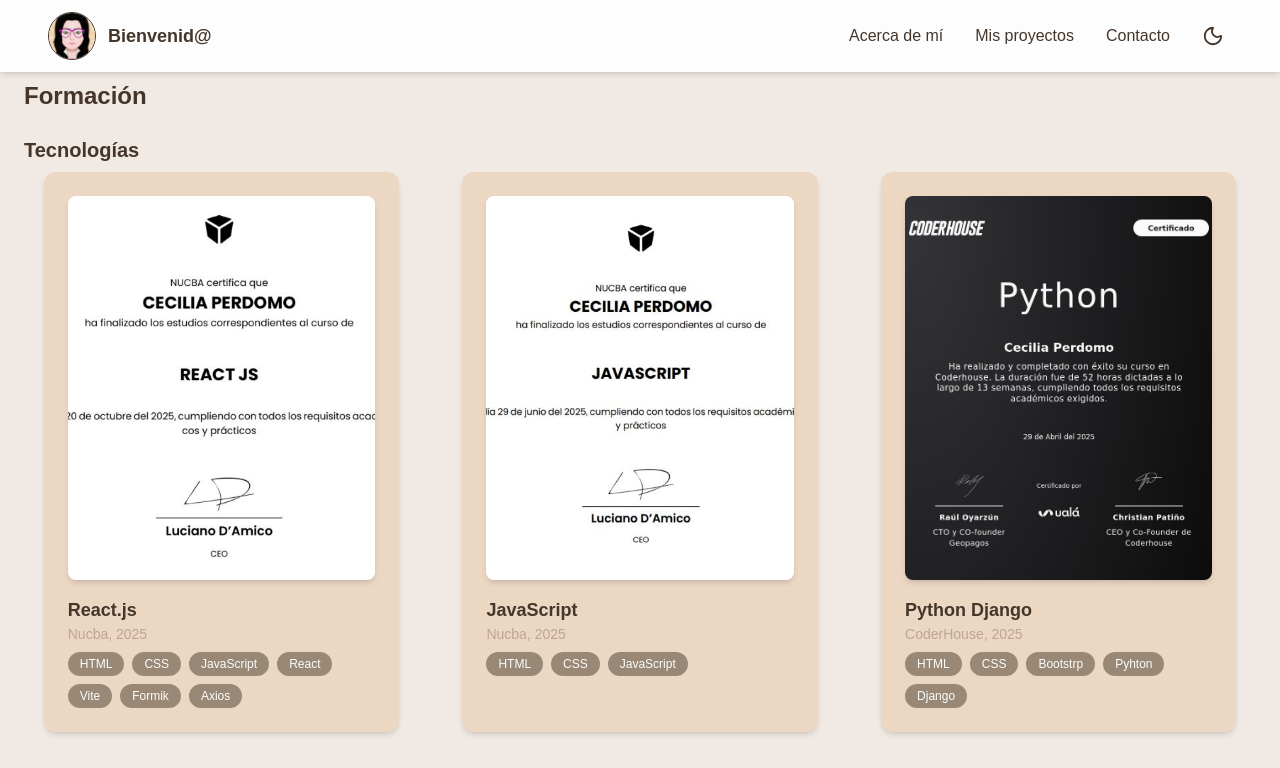
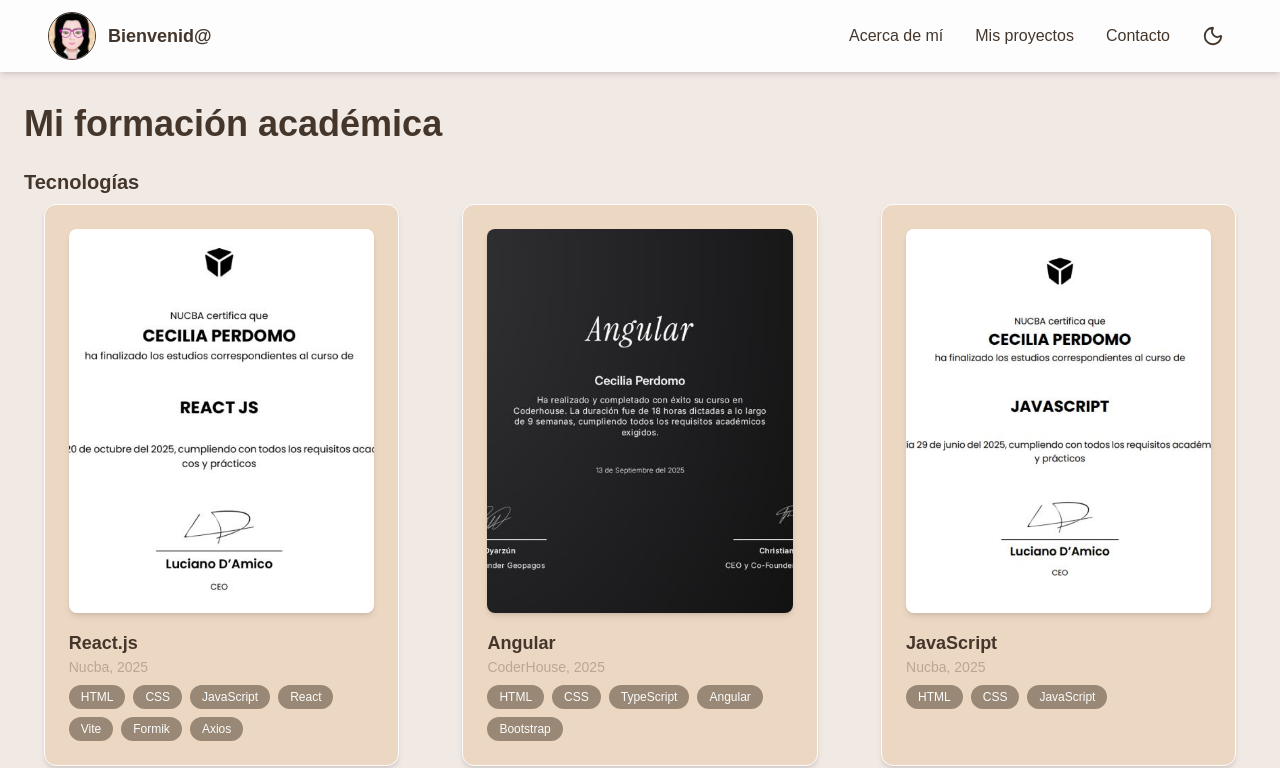
Before and after one commit to CeciliaBPerdomo/portfolio_cecilia, a React (Vite) app: page /estudios in a window 1280 px wide. Shown: the top 768 px of the page. Built offline with nearby package versions, Linux system fonts and the light colour scheme.

Commit message:
Correciones en mis estudios

```diff
--- a/src/componentes/AcercaDeMi/Acerca.jsx
+++ b/src/componentes/AcercaDeMi/Acerca.jsx
@@ -1,5 +1,6 @@
 import React from "react";
 import { motion } from "framer-motion"; // npm install framer-motion
+import { Link } from "react-router";
 
 const Acerca = () => {
   return (
@@ -52,13 +53,14 @@
               Hablemos de tu web ✉️
             </motion.a>
 
-            <motion.a
-              href="/estudios"
-              whileHover={{ scale: 1.05 }}
-              className="inline-block mt-4 px-8 py-3 bg-[var(--botones)] text-[var(--espacio-blanco)] rounded-2xl hover:bg-[var(--color-acento)] transition-colors duration-300 self-center md:self-start shadow-md"
-            >
-              Ver mis estudios 🎓
-            </motion.a>
+            <Link to="/estudios">
+              <motion.div
+                whileHover={{ scale: 1.05 }}
+                className="inline-block mt-4 px-8 py-3 bg-[var(--botones)] text-[var(--espacio-blanco)] rounded-2xl hover:bg-[var(--color-acento)] transition-colors duration-300 self-center md:self-start shadow-md"
+              >
+                Ver mis estudios 🎓
+              </motion.div>
+            </Link>
           </div>
         </div>
       </motion.div>
--- a/src/componentes/Estudios/MiCV.jsx
+++ b/src/componentes/Estudios/MiCV.jsx
@@ -1,5 +1,7 @@
 import React from 'react'
 import data from "../../data/cv.json"
+import { motion } from "framer-motion";
+
 
 const MiCV = () => {
 
@@ -8,13 +10,7 @@
             <ul className="w-full grid grid-cols-1 md:grid-cols-3 gap-6 justify-items-center">
 
                 {items.map((item, idx) => (
-                    <li
-                        key={idx}
-                        className="w-full md:w-[90%]
-                                   bg-[var(--bloques)]
-                                   p-6 rounded-xl shadow-md
-                                   text-[var(--color-encabezados)]"
-                    >
+                    <li key={idx} className="w-full md:w-[90%] bg-[var(--bloques)] p-6 rounded-xl shadow-md border border-[var(--espacio-blanco)] text-[var(--color-encabezados)]" >
 
                         {item.certificado && (
                             <img
@@ -25,7 +21,7 @@
                         )}
 
                         <h3 className="text-lg font-semibold">
-                             {item.titulo}
+                            {item.titulo}
                         </h3>
 
                         <p className="text-sm text-[var(--color-destacado-marronsuave)] mb-2">
@@ -34,19 +30,43 @@
 
 
 
-                        <div className="flex flex-wrap gap-2">
+                        <motion.div
+                            className="flex flex-wrap gap-2"
+                            initial="hidden"
+                            whileInView="visible"
+                            viewport={{ once: true }}
+                            variants={{
+                                hidden: { opacity: 0, y: 10 },
+                                visible: {
+                                    opacity: 1,
+                                    y: 0,
+                                    transition: {
+                                        duration: 0.5,
+                                        ease: "easeOut",
+                                        staggerChildren: 0.08
+                                    }
+                                }
+                            }}
+                        >
                             {item.habilidades.map((skill, i) => (
-                                <span
+                                <motion.span
                                     key={i}
                                     className="px-3 py-1
-                                               bg-[var(--botones)]
-                                               text-[var(--espacio-blanco)]
-                                               rounded-full text-xs"
+                       bg-[var(--botones)]
+                       text-[var(--espacio-blanco)]
+                       rounded-full text-xs"
+                                    variants={{
+                                        hidden: { opacity: 0, y: 8 },
+                                        visible: { opacity: 1, y: 0 }
+                                    }}
+                                    whileHover={{ scale: 1.03 }}
+                                    transition={{ type: "spring", stiffness: 200, damping: 12 }}
                                 >
                                     {skill}
-                                </span>
+                                </motion.span>
                             ))}
-                        </div>
+                        </motion.div>
+
 
                     </li>
                 ))}
@@ -56,12 +76,12 @@
 
     return (
         <section className="w-full mx-auto p-6 text-[var(--color-encabezados)]">
-            <h2 className="text-2xl font-bold mt-8 mb-6">Formación</h2>
+            <h1 className="text-4xl font-bold mt-20 mb-6">Mi formación académica</h1>
 
-            <h3 className="text-xl font-semibold mt-4 mb-2">Tecnologías</h3>
+            <h2 className="text-xl font-semibold mt-4 mb-2">Tecnologías</h2>
             {renderItems(data.tecnologia)}
 
-            <h3 className="text-xl font-semibold mt-8 mb-2">Marketing</h3>
+            <h2 className="text-xl font-semibold mt-8 mb-2">Marketing</h2>
             {renderItems(data.marketing)}
         </section>
     )
--- a/src/componentes/Footer/Footer.jsx
+++ b/src/componentes/Footer/Footer.jsx
@@ -1,4 +1,5 @@
 import React from "react";
+import { Link } from "react-router";
 import { FaGithub, FaLinkedin, FaWhatsapp } from "react-icons/fa";
 
 const Footer = () => {
@@ -25,6 +26,7 @@
           <h3 className="text-lg font-semibold mb-2">Navegación</h3>
           <a href="#about" className="hover:text-[var(--color-acento)] transition">Acerca de mí</a>
           <a href="#projects" className="hover:text-[var(--color-acento)] transition">Mis proyectos</a>
+          <Link to="/estudios" clLinkssName="hover:text-[var(--color-acento)] transition">Mis estudios</Link>
           <a href="#contact" className="hover:text-[var(--color-acento)] transition">Contacto</a>
         </div>
 
--- a/src/data/cv.json
+++ b/src/data/cv.json
@@ -6,6 +6,13 @@
       "periodo": "2025",
       "habilidades": ["HTML", "CSS", "JavaScript", "React", "Vite", "Formik", "Axios"],
       "certificado": "/certificados/reactjs.jpg"
+    },
+    {
+      "institucion": "CoderHouse",
+      "titulo": "Angular",
+      "periodo": "2025",
+      "habilidades": ["HTML", "CSS", "TypeScript", "Angular", "Bootstrap"],
+      "certificado": "/certificados/angular.jpg"
     },
     {
       "institucion": "Nucba",
@@ -18,7 +25,7 @@
       "institucion": "CoderHouse",
       "titulo": "Python Django",
       "periodo": "2025",
-      "habilidades": ["HTML", "CSS", "Bootstrp", "Pyhton", "Django"],
+      "habilidades": ["HTML", "CSS", "Bootstrap", "Pyhton", "Django"],
       "certificado": "/certificados/django.jpg"
     }
   ],
@@ -29,6 +36,13 @@
       "periodo": "2025",
       "habilidades": ["Meta Ads", "Google Ads"],
       "certificado": "/certificados/publicidadredes.jpg"
+    },
+    {
+      "institucion": "Skillshop de Google",
+      "titulo": "Publicidad en Display de Google Ads",
+      "periodo": "2025",
+      "habilidades": ["Meta Ads", "Google Ads"],
+      "certificado": "/certificados/display.jpg"
     }
   ]
 }
--- a/src/paginas/CV/Estudios.jsx
+++ b/src/paginas/CV/Estudios.jsx
@@ -4,7 +4,6 @@
 const Estudios = () => {
     return (
         <div>
-            Estudios
             <MiCV />
         </div>
     )
```
Also changed, not shown: public/certificados/angular.jpg (added), public/certificados/display.jpg (added).
